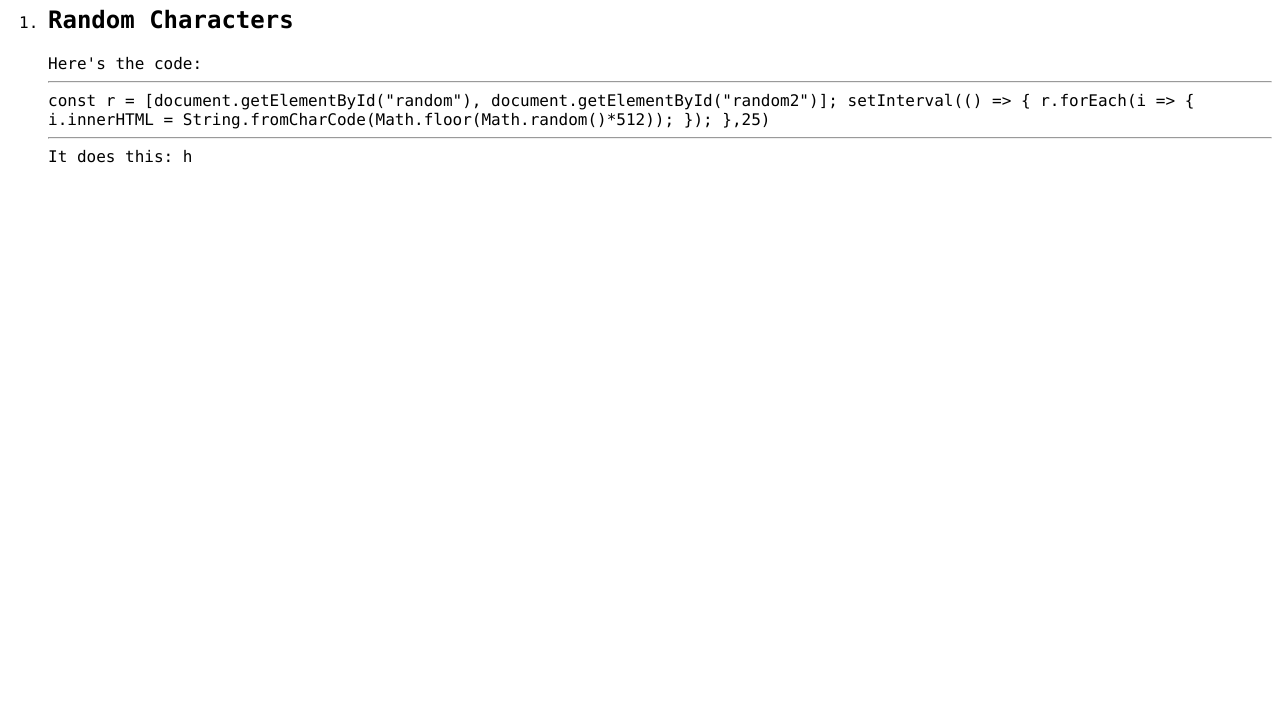
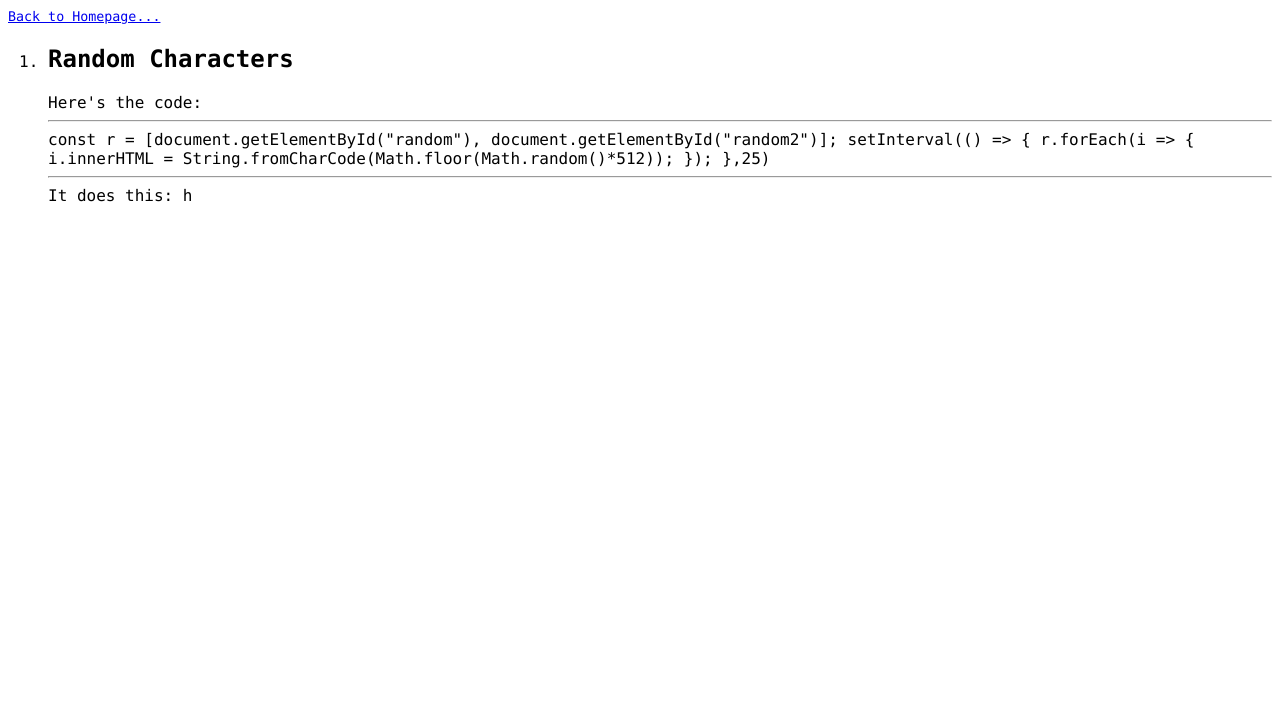
Before and after one commit to The1024gg/wiktorproj.github.io, a plain HTML site: page js_examples/index.html in a window 1280 px wide. Shown: the part 75-800 px from the top of the page. Drawn offline with Linux system fonts and the light colour scheme.

Commit message:
Update index.html

```diff
--- a/js_examples/index.html
+++ b/js_examples/index.html
@@ -2,6 +2,7 @@
 <html>
 <body>
     <h1><span id="random"></span> JS Examples <span id="random2"></span></h1>
+    <small><a href="..\index.html">Back to Homepage...</a></small>
     <ol>
         <li>
             <h2>Random Characters</h2>
```
